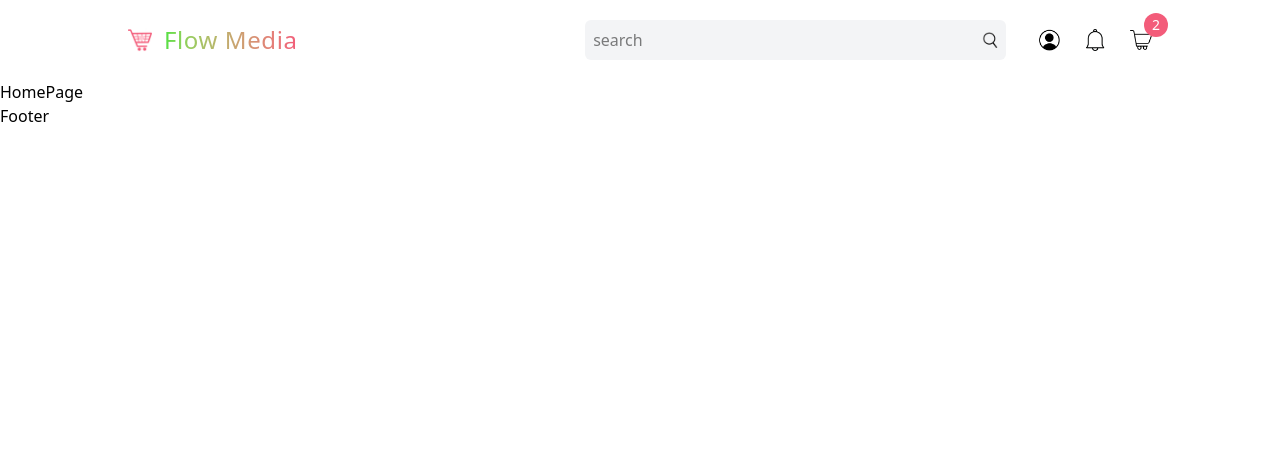
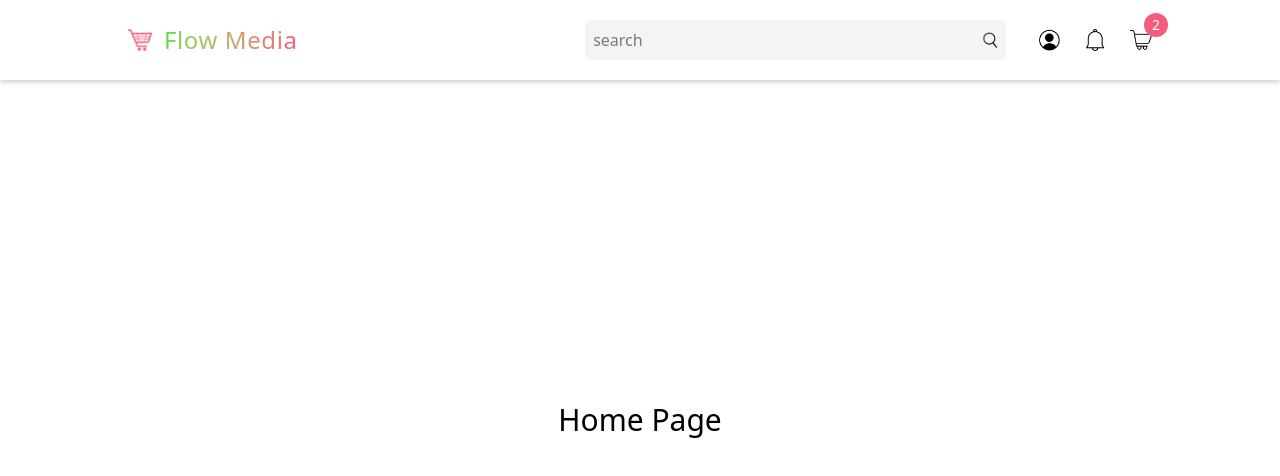
Before and after one commit to nagdistaa/ecommerce, a Next.js app: page / in a window 1280 px wide. Shown: the top 476 px of the page. Built offline with nearby package versions, Linux system fonts and the light colour scheme.

Commit message:
add some style

```diff
--- a/src/app/layout.tsx
+++ b/src/app/layout.tsx
@@ -11,7 +11,6 @@ export default function RootLayout({
       <body className="inter.className">
        <Navbar/>
         {children}
-        <Footer/>
       </body>
     </html>
   );
--- a/src/app/page.tsx
+++ b/src/app/page.tsx
@@ -3,6 +3,6 @@ import './globals.css'
 
 export default function HomePage() {
   return (
-    <div>HomePage</div>
+    <div className='h-[calc(100vh-120px)] w-full flex justify-center items-center text-3xl'>Home Page</div>
   )
 }
--- a/src/components/Menu.tsx
+++ b/src/components/Menu.tsx
@@ -14,7 +14,7 @@ export default function Menu() {
         <div>
             <Image src='/menu.png' alt='menu icon' width={28} height={28} className='cursor-pointer' onClick={handleClick} />
 
-            {open && (<div className='absolute left-0 top-20 w-full h-[100vh] bg-black text-white flex flex-col justify-center items-center gap-8 text-xl z-10 '>
+            {open && (<div className='absolute left-0 top-20 w-full h-[calc(100vh-80px)] bg-black text-white flex flex-col justify-center items-center gap-8 text-xl z-10 '>
                 {navLinks.map((ele, idx) => (
                     <Link href={ele.href}
                         key={idx}>{ele.title}</Link>
--- a/src/components/Navbar.tsx
+++ b/src/components/Navbar.tsx
@@ -7,7 +7,7 @@ import NavIcons from './NavIcons'
 
 export default function Navbar() {
     return (
-        <div className='h-20 px-4 md:px-8 lg:px-16 xl:px-32 2xl:px-64 relative ' >
+        <div className='h-20 px-4 md:px-8 lg:px-16 xl:px-32 2xl:px-64 relative ] shadow-[_0_2px_5px_rgba(0,0,0,0.2)]' >
             {/* !MOBILE */}
             <div className="h-full flex items-center justify-between md:hidden
             ">
```
